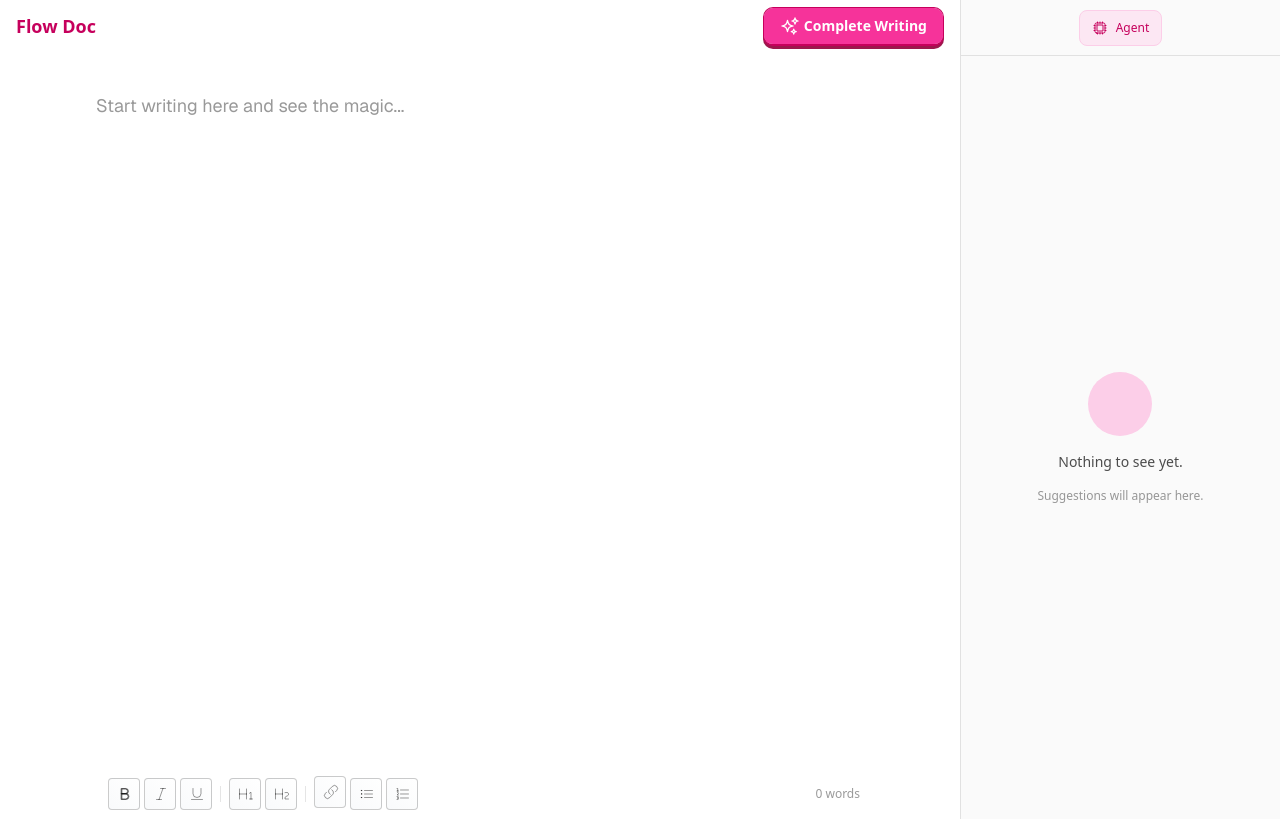
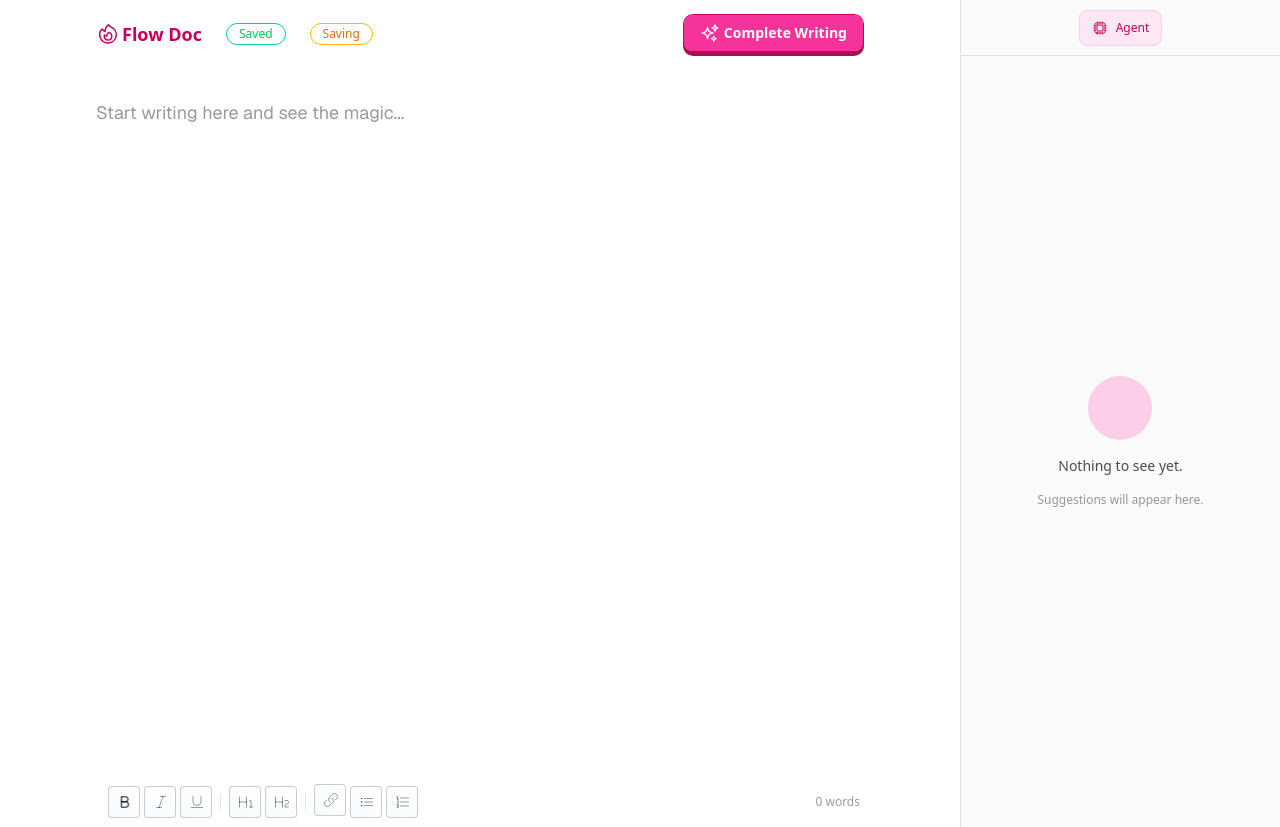
Before and after one commit to imaxisXD/flow, a Next.js app: page / in a window 1280 px wide. Built offline with nearby package versions, Linux system fonts and the light colour scheme.

Commit message:
Feat: WIP saving funct in local storage

```diff
--- a/app/page.tsx
+++ b/app/page.tsx
@@ -3,7 +3,7 @@
 import type { EditorView } from "prosemirror-view";
 import { useRef, useState } from "react";
 import { Editor } from "@/components/Editor";
-import { Cpu } from "@/components/icons";
+import { Cpu, Fire } from "@/components/icons";
 import { Sparkle } from "@/components/icons/Sparkle";
 import LayeredButton from "@/components/LayeredButton";
 import Toolbar from "@/components/Toolbar";
@@ -31,9 +31,20 @@ export default function Home() {
 			{/* Left editor area */}
 			<div className="flex flex-col w-3/4">
 				{/* Top bar */}
-				<div className="h-14 flex items-center justify-between px-4">
-					<div className="text-lg text-pink-700 font-bold">Flow Doc</div>
-					<div className="flex items-center">
+				<div className="h-14 flex items-center justify-between px-24 mt-2 w-full">
+					<div className="flex items-center justify-center gap-6">
+						<h1 className="text-lg text-pink-700 font-bold w-fit flex justify-center items-center gap-0.5">
+							<Fire size="size-6" />
+							Flow Doc
+						</h1>
+						<span className="text-xs border border-emerald-400 text-green-500 rounded-full px-3 py-0.5">
+							Saved
+						</span>
+						<span className="text-xs border border-amber-400 text-amber-600 rounded-full px-3 py-0.5">
+							Saving
+						</span>
+					</div>
+					<div className="flex items-center w-fit">
 						<Tooltip>
 							<TooltipTrigger asChild>
 								<LayeredButton
--- /dev/null
+++ b/components/icons/Fire.tsx
@@ -0,0 +1,18 @@
+import { BaseIcon } from "./BaseIcon";
+
+export const Fire = ({ size = "size-4" }: { size?: string }) => {
+	return (
+		<BaseIcon size={size}>
+			<path
+				strokeLinecap="round"
+				strokeLinejoin="round"
+				d="M15.362 5.214A8.252 8.252 0 0 1 12 21 8.25 8.25 0 0 1 6.038 7.047 8.287 8.287 0 0 0 9 9.601a8.983 8.983 0 0 1 3.361-6.867 8.21 8.21 0 0 0 3 2.48Z"
+			/>
+			<path
+				strokeLinecap="round"
+				strokeLinejoin="round"
+				d="M12 18a3.75 3.75 0 0 0 .495-7.468 5.99 5.99 0 0 0-1.925 3.547 5.975 5.975 0 0 1-2.133-1.001A3.75 3.75 0 0 0 12 18Z"
+			/>
+		</BaseIcon>
+	);
+};
--- a/components/icons/index.ts
+++ b/components/icons/index.ts
@@ -2,6 +2,7 @@ export { BaseIcon } from "./BaseIcon";
 export { Bold } from "./Bold";
 export { BulletList } from "./BulletList";
 export { Cpu } from "./Cpu";
+export { Fire } from "./Fire";
 export { Heading, type HeadingVariant } from "./Heading";
 export { Italic } from "./Italic";
 export { Link } from "./Link";
```
